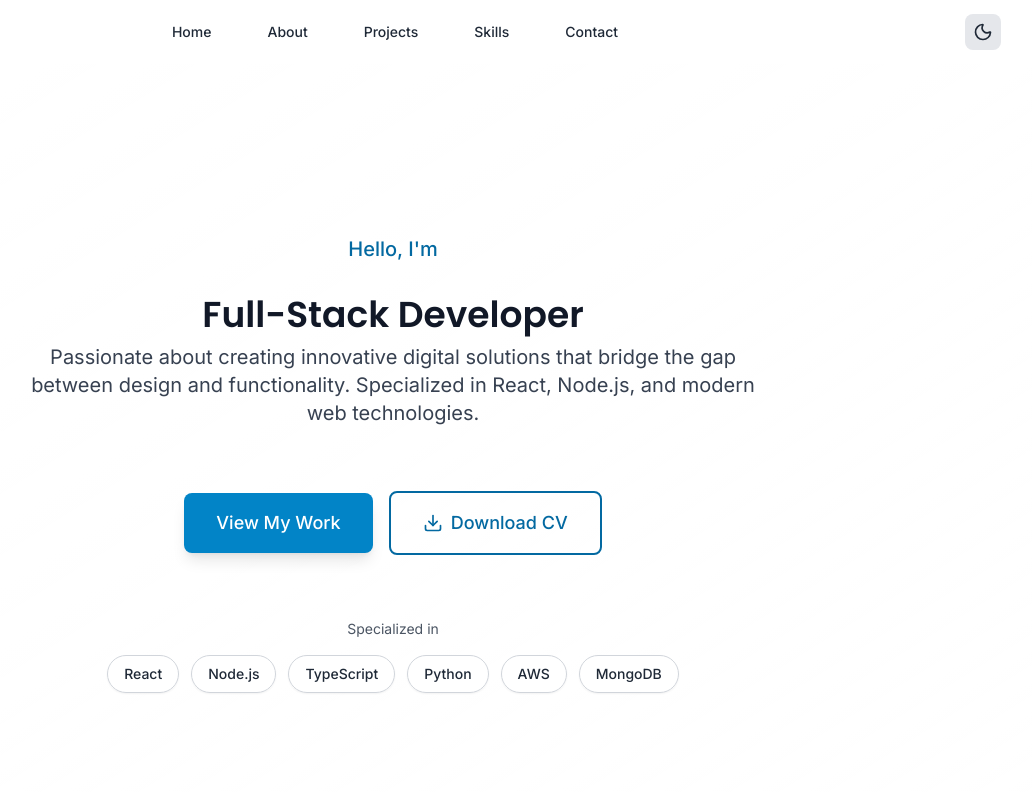
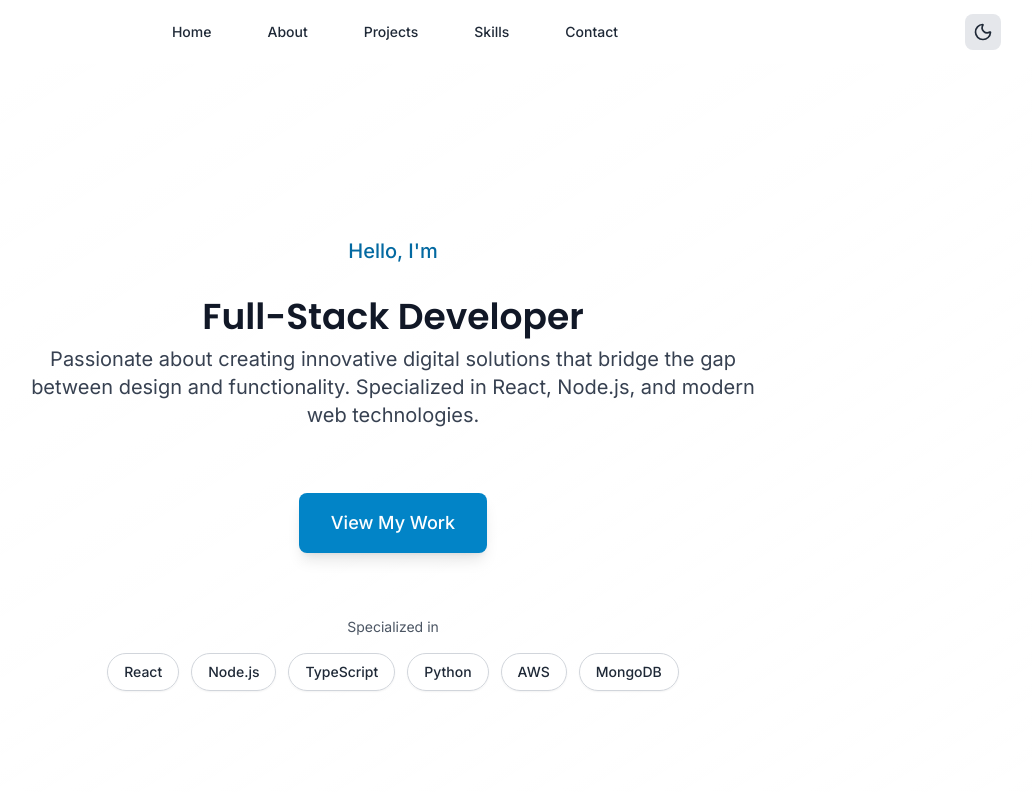
Before and after one commit to Soliperso/stellar_portfolio, a React (Vite) app: page / in a window 1280 px wide. Shown: the top 792 px of the page, without its empty margins (247-1279 px from the left). Built offline with nearby package versions, Linux system fonts and the light colour scheme.

Commit message:
Remove Download CV button from hero section

```diff
--- a/src/sections/Hero.jsx
+++ b/src/sections/Hero.jsx
@@ -1,5 +1,5 @@
 import { motion } from 'framer-motion'
-import { ChevronDown, Download } from 'lucide-react'
+import { ChevronDown } from 'lucide-react'
 import Scene3D from '../components/Scene3D'
 
 const Hero = () => {
@@ -82,14 +82,6 @@ const Hero = () => {
               View My Work
             </button>
 
-            <motion.button
-              whileHover={{ scale: 1.05, y: -2 }}
-              whileTap={{ scale: 0.95 }}
-              className="flex items-center space-x-2 px-8 py-4 border-2 border-primary-700 text-primary-700 dark:text-primary-400 hover:bg-primary-700 hover:text-white dark:hover:text-white rounded-lg text-lg font-medium transition-all duration-200"
-            >
-              <Download size={20} />
-              <span>Download CV</span>
-            </motion.button>
           </motion.div>
 
           {/* Skills Preview */}
@@ -124,7 +116,7 @@ const Hero = () => {
         animate={{ opacity: 1 }}
         transition={{ delay: 1.5, duration: 0.6 }}
         onClick={scrollToAbout}
-        className="absolute bottom-8 left-1/2 transform -translate-x-1/2 z-20"
+        className="absolute bottom-4 sm:bottom-8 left-1/2 transform -translate-x-1/2 z-20"
       >
         <motion.div
           animate={{ y: [0, 10, 0] }}
```
